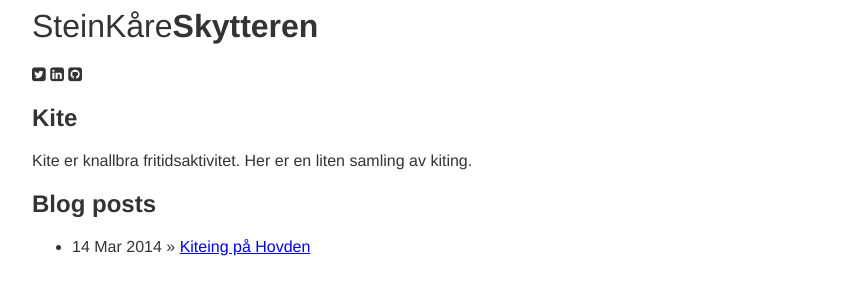
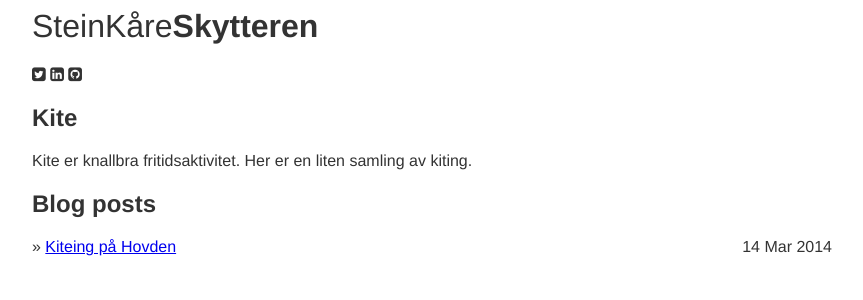
Before and after one commit to skytteren/skytteren.github.io, a Jekyll site: the page built from categories/kite.html, in a window 1280 px wide. Shown: the top 300 px of the page, without its empty margins (208-1071 px from the left). Built offline with Jekyll 4.4.1, drawn with Linux system fonts in a browser that asks for light colours; nearby versions of some CDN libraries; Markdown is read by kramdown in place of the engine named in the settings.

Commit message:
Update kite.html

```diff
--- a/categories/kite.html
+++ b/categories/kite.html
@@ -9,8 +9,8 @@ title: Kite
 
 <h2>Blog posts</h2>
 
-<ul>
+<ul class="posts">
   {% for post in site.categories.kite %}
-    <li><span>{{ post.date | date_to_string }}</span> &raquo; <a href="{{ post.url }}">{{ post.title }}</a></li>
+    <li><span class="date">{{ post.date | date_to_string }}</span> &raquo; <a href="{{ post.url }}">{{ post.title }}</a></li>
   {% endfor %}
 </ul>
```
